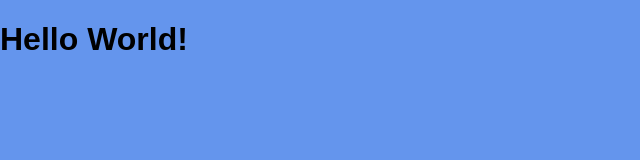
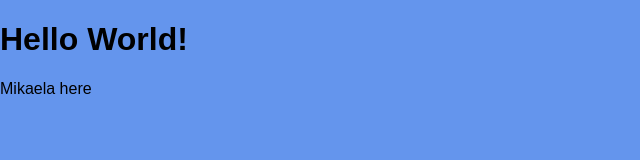
Before and after one commit to zenajun/MikZena, a website: page index.html in a window 1280 px wide. Shown: the whole page, without its empty margins (0-640 px from the left). Drawn offline with Linux system fonts and the light colour scheme.

Commit message:
updating changes

```diff
--- a/index.html
+++ b/index.html
@@ -10,7 +10,7 @@
 <body>
 
 	<h1>Hello World!</h1>
-
+	<p>Mikaela here </p>
 	<script src="public/scripts/main.js"></script>
 </body>
 </html>
```
